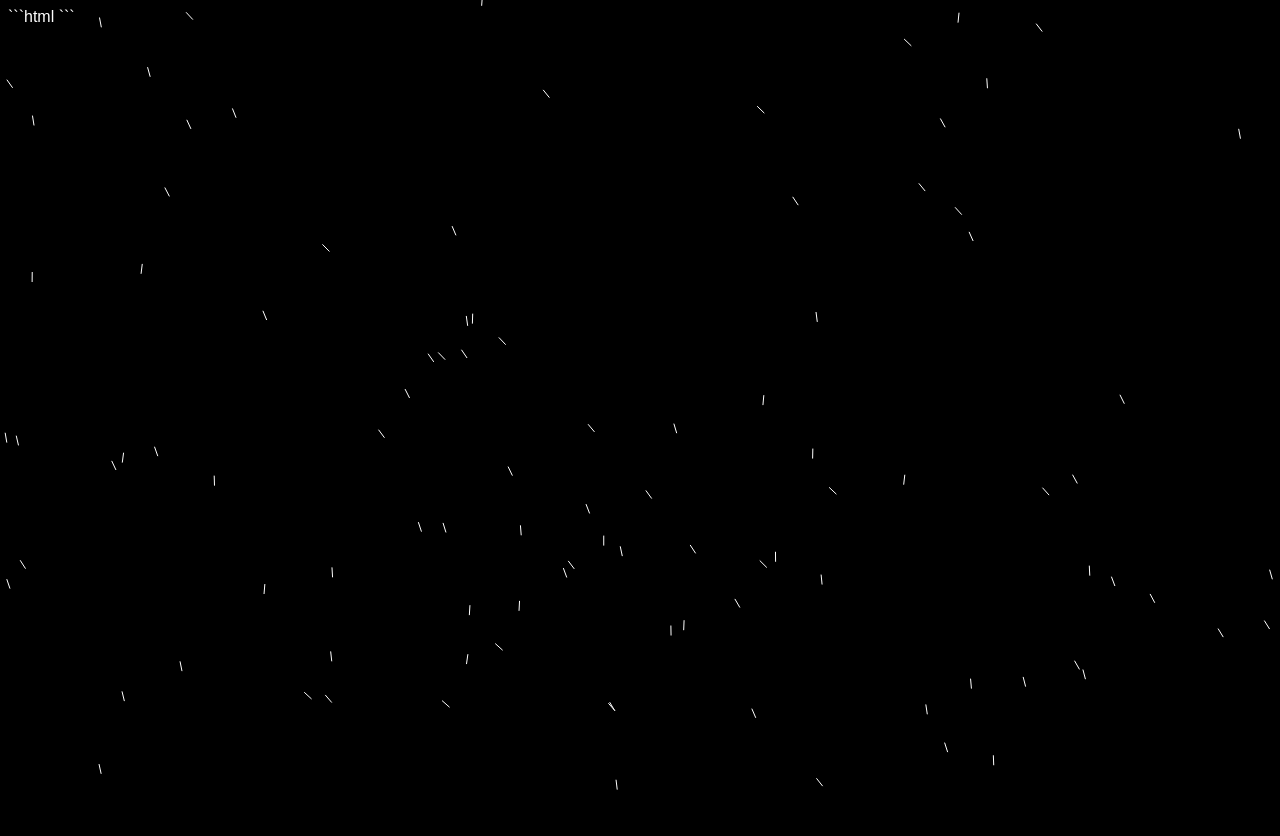
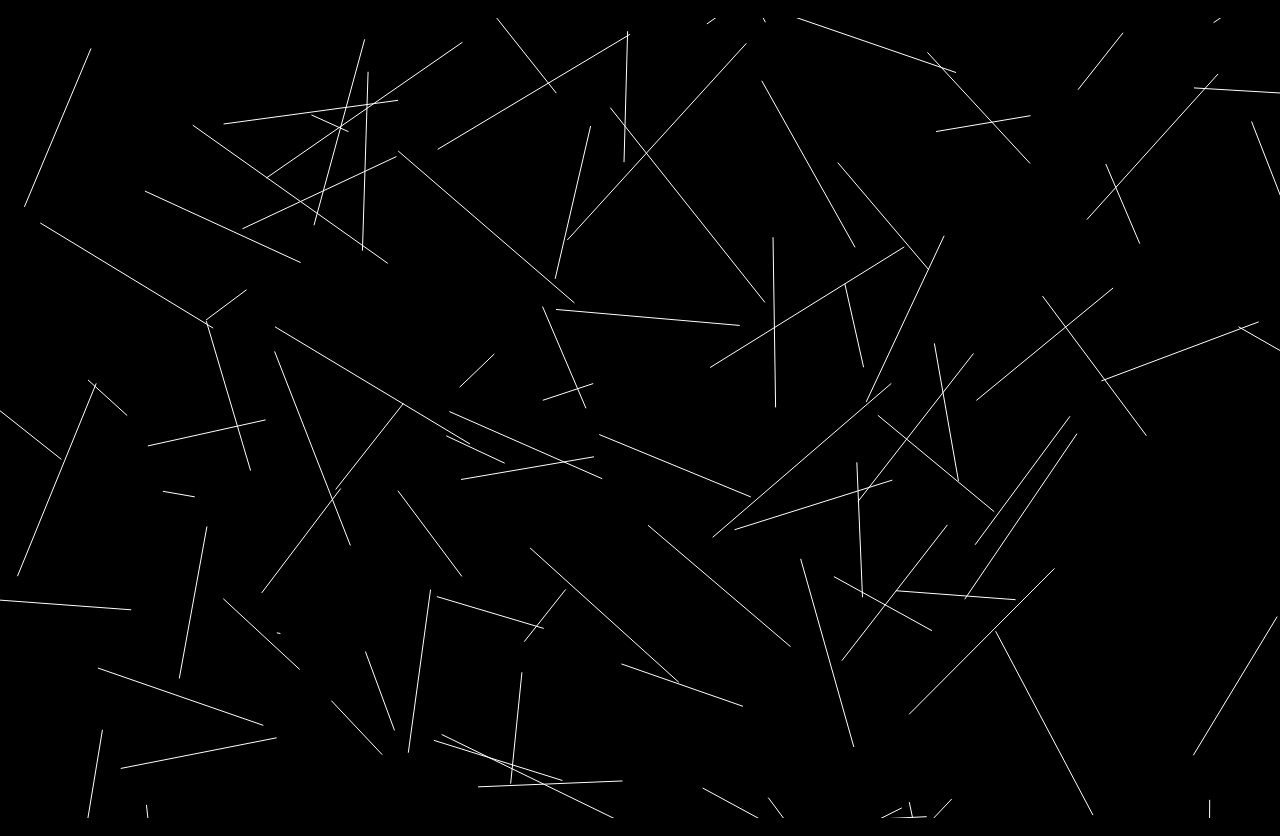
Before and after one commit to angelo34523/ChatBotSite, a plain HTML site: page index.html in a window 1280 px wide. Before the commit the page ends 800 px from the top, so only its background shows below. Drawn offline with Linux system fonts and the light colour scheme.

Commit message:
IA atualizou o README em 2024-01-04 12:01:47

```diff
--- a/index.html
+++ b/index.html
@@ -5,15 +5,12 @@
   <title>IA sendo criada</title>
   <style>
     body {
-      background-color: #000;
-      color: #fff;
-      font-family: Arial, Helvetica, sans-serif;
+      background-color: black;
+      margin: 0;
+      padding: 0;
     }
 
     #canvas {
-      position: absolute;
-      top: 0;
-      left: 0;
       width: 100%;
       height: 100%;
     }
@@ -23,45 +20,75 @@
   <canvas id="canvas"></canvas>
 
   <script>
+    // Variáveis para o canvas
     var canvas = document.getElementById('canvas');
     var ctx = canvas.getContext('2d');
+    var width = canvas.width = window.innerWidth;
+    var height = canvas.height = window.innerHeight;
 
-    // Configurações da tela
-    canvas.width = window.innerWidth;
-    canvas.height = window.innerHeight;
+    // Variáveis para os fios
+    var fios = [];
+    var numFios = 100;
+    var comprimentoFios = 200;
+    var velocidadeFios = 5;
 
-    // Variáveis para controlar a animação
-    var time = 0;
-    var speed = 0.01;
+    // Cria os fios
+    for (var i = 0; i < numFios; i++) {
+      fios.push({
+        x: Math.random() * width,
+        y: Math.random() * height,
+        vx: Math.random() * 2 - 1,
+        vy: Math.random() * 2 - 1,
+        comprimento: comprimentoFios
+      });
+    }
 
-    // Função para desenhar a IA
-    function draw() {
-      // Limpa a tela
-      ctx.clearRect(0, 0, canvas.width, canvas.height);
+    // Função para desenhar os fios
+    function desenharFios() {
+      // Limpa o canvas
+      ctx.clearRect(0, 0, width, height);
 
       // Desenha os fios
-      for (var i = 0; i < 100; i++) {
-        var x = Math.random() * canvas.width;
-        var y = Math.random() * canvas.height;
-        var dx = Math.sin(time + i * speed) * 10;
-        var dy = Math.cos(time + i * speed) * 10;
+      for (var i = 0; i < fios.length; i++) {
+        var fio = fios[i];
 
         ctx.beginPath();
-        ctx.moveTo(x, y);
-        ctx.lineTo(x + dx, y + dy);
-        ctx.strokeStyle = '#fff';
+        ctx.moveTo(fio.x, fio.y);
+        ctx.lineTo(fio.x + fio.vx * fio.comprimento, fio.y + fio.vy * fio.comprimento);
+        ctx.strokeStyle = 'white';
         ctx.stroke();
       }
+    }
 
-      // Atualiza o tempo
-      time += 0.01;
+    // Função para atualizar os fios
+    function atualizarFios() {
+      // Move os fios
+      for (var i = 0; i < fios.length; i++) {
+        var fio = fios[i];
 
-      // Solicita ao navegador que chame a função draw novamente
-      requestAnimationFrame(draw);
+        fio.x += fio.vx * velocidadeFios;
+        fio.y += fio.vy * velocidadeFios;
+
+        // Verifica se o fio saiu da tela
+        if (fio.x < 0 || fio.x > width) {
+          fio.vx = -fio.vx;
+        }
+        if (fio.y < 0 || fio.y > height) {
+          fio.vy = -fio.vy;
+        }
+      }
+    }
+
+    // Função para animar os fios
+    function animarFios() {
+      desenharFios();
+      atualizarFios();
+
+      requestAnimationFrame(animarFios);
     }
 
     // Inicia a animação
-    draw();
+    animarFios();
   </script>
 </body>
 </html>
```
